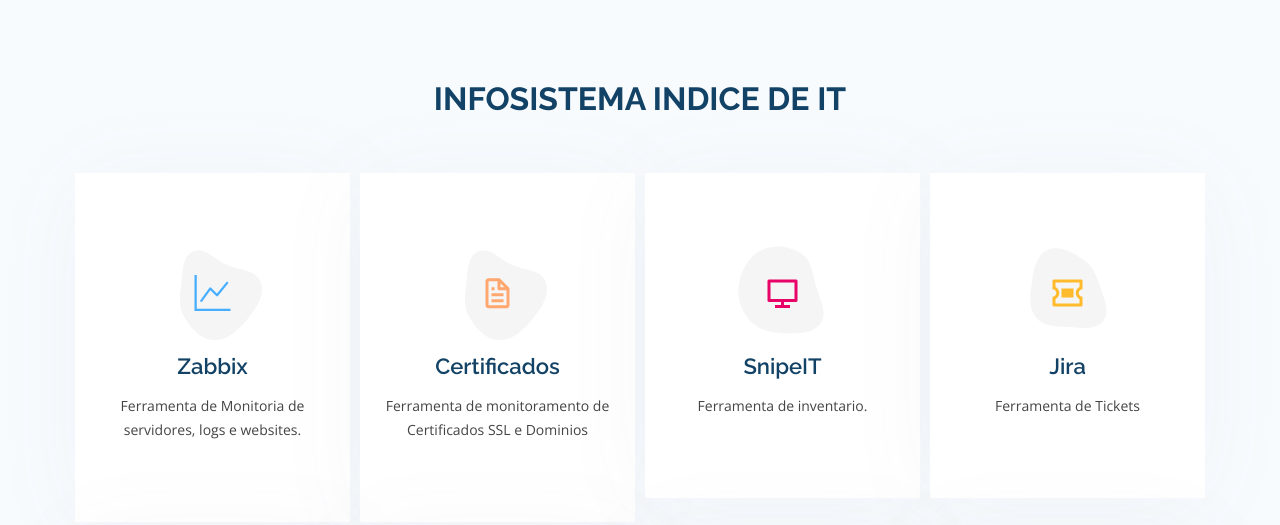
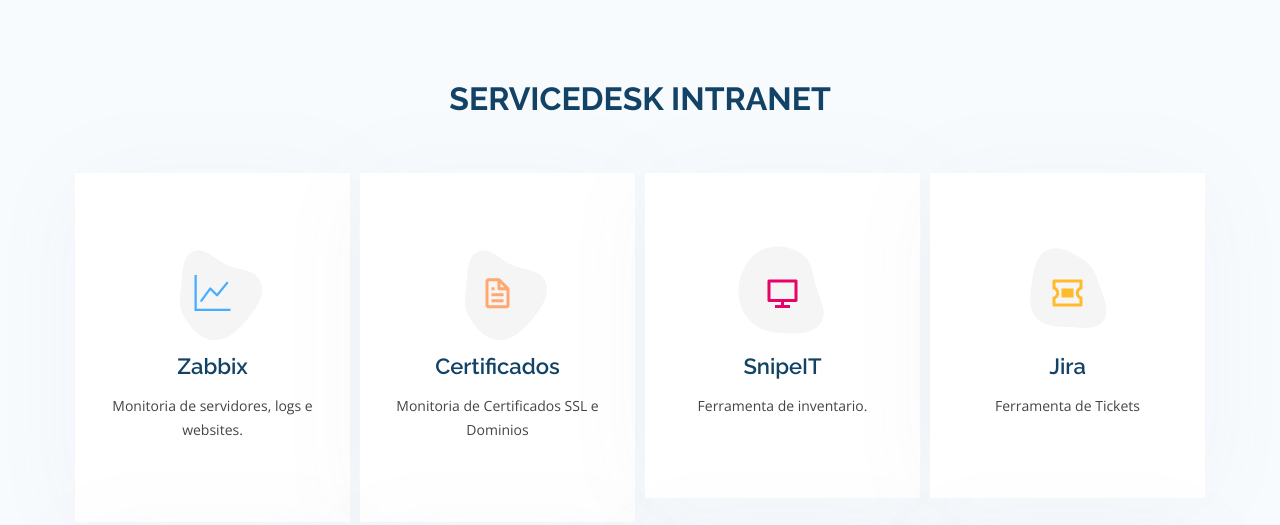
Before and after one commit to kikolouro/isindice, a plain HTML site: page html/index.html in a window 1280 px wide. Shown: the top 525 px of the page. Drawn offline with nearby package versions, Linux system fonts and the light colour scheme.

Commit message:
Changed to ServiceDesk Intranet

```diff
--- a/html/index.html
+++ b/html/index.html
@@ -50,7 +50,7 @@
         <div class="container">
 
             <div class="section-title">
-                <h2>InfoSistema Indice de IT</h2>
+                <h2>ServiceDesk Intranet</h2>
             </div>
 
             <div class="row">
@@ -65,7 +65,7 @@
                             <i class="bi bi-graph-up"></i>
                         </div>
                         <h4><a href="https://monitor.joyn-group.com">Zabbix</a></h4>
-                        <p>Ferramenta de Monitoria de servidores, logs e websites.</p>
+                        <p>Monitoria de servidores, logs e websites.</p>
                     </div>
                 </div>
 
@@ -80,7 +80,7 @@
                             <i class="bx bx-file"></i>
                         </div>
                         <h4><a href="http://monitor.joyn-group.com:8000">Certificados</a></h4>
-                        <p>Ferramenta de monitoramento de Certificados SSL e Dominios</p>
+                        <p>Monitoria de Certificados SSL e Dominios</p>
                     </div>
                 </div>
 
```
